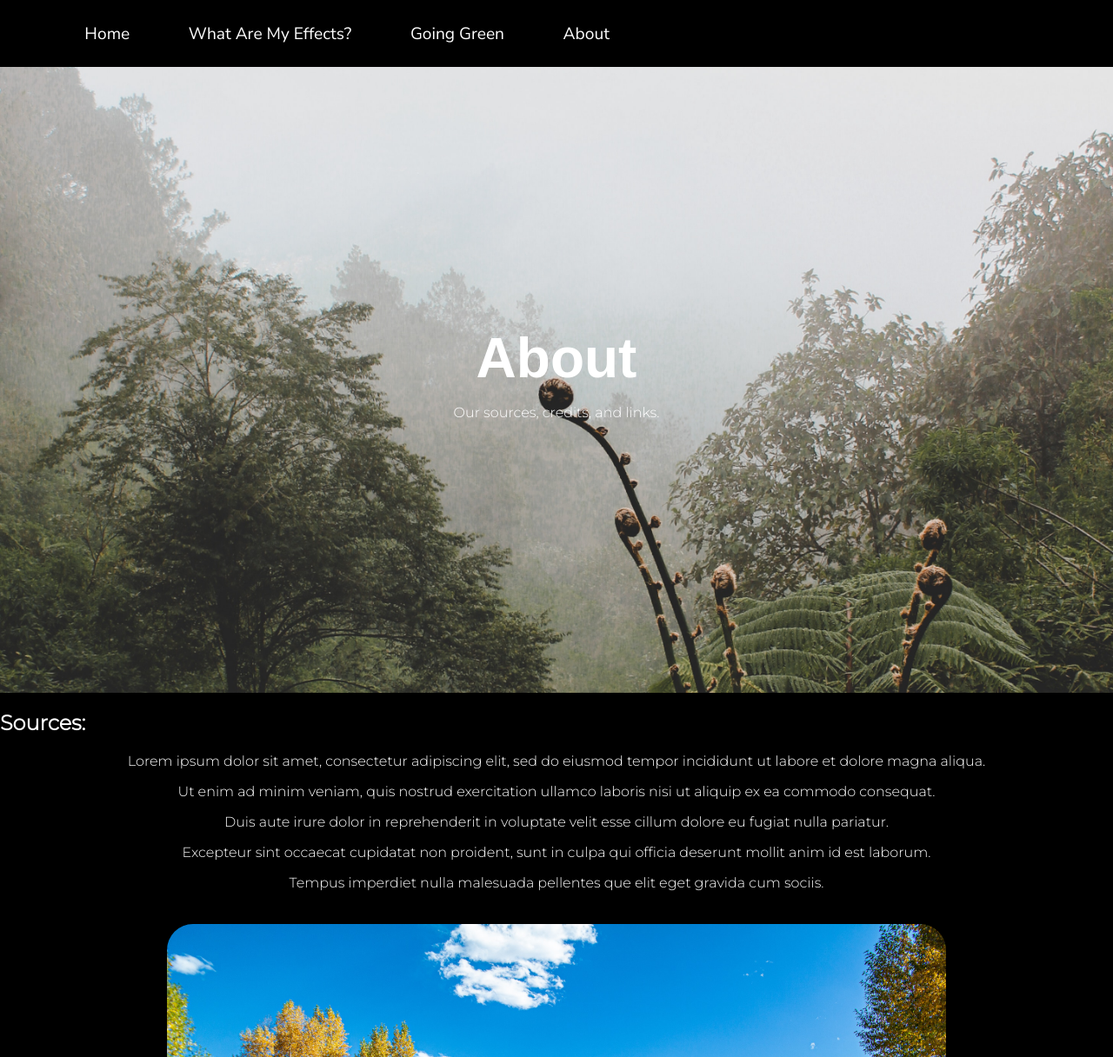
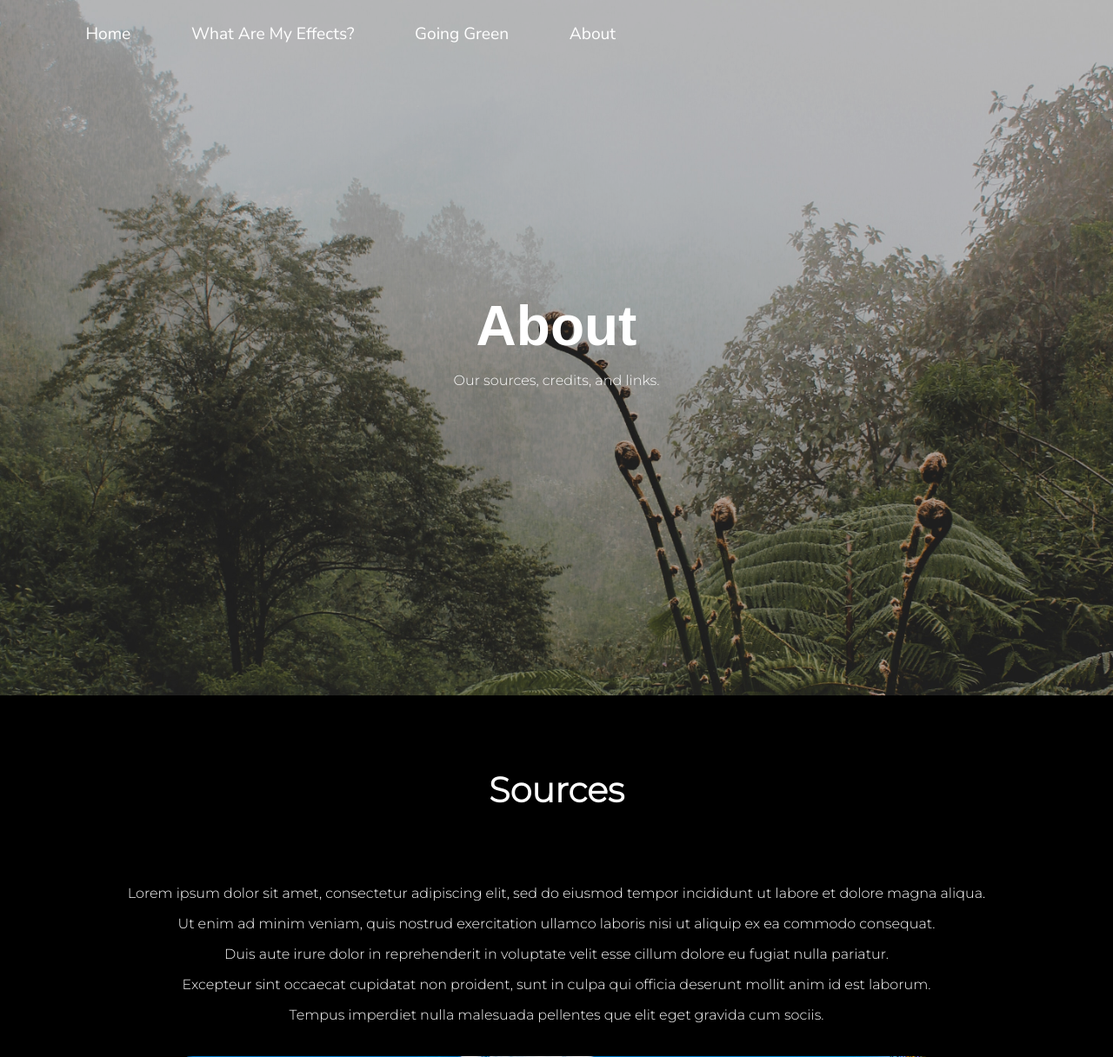
Before and after one commit to Scaledfish64/TheGreeningProject, a PHP site: page /about.html in a window 1280 px wide. Shown: the top 1216 px of the page at 87% size. Run offline with PHP 8.4, Linux system fonts and the light colour scheme; some web fonts are replaced.

Commit message:
about changes, fixed nav

```diff
--- a/about.html
+++ b/about.html
@@ -31,7 +31,7 @@
     </section>
     <section class="about-body hidden">
       <div id="about-sources">
-        <h2 class="hidden">Sources:</h2>
+        <h1 class="hidden heading">Sources</h1>
         <p class="hidden" id="source1">Lorem ipsum dolor sit amet, consectetur adipiscing elit, sed do eiusmod tempor incididunt ut labore et dolore magna aliqua.</p>
         <p class="hidden" id="source2">Ut enim ad minim veniam, quis nostrud exercitation ullamco laboris nisi ut aliquip ex ea commodo consequat.</p>
         <p class="hidden" id="source3">Duis aute irure dolor in reprehenderit in voluptate velit esse cillum dolore eu fugiat nulla pariatur.</p>
--- a/index.css
+++ b/index.css
@@ -44,10 +44,11 @@ h1, h2, h3{
 
 .nav{
   background-color: transparent;
-  position: sticky;
+  position: fixed;
   top: 0;
   transition: 0.5s;
   padding: 2%;
+  width: 100%;
   z-index: 1000;
 }
 
@@ -243,8 +244,10 @@ hover-underline {
   display: grid;
   place-items: center;
   align-content: center;
-  min-height: 90vh;
+  min-height: 100vh;
   background-image: url("images/pexels-rifqi-ramadhan-884547.jpg");
+  background-color: rgba(0, 0, 0, 0.2);
+  background-blend-mode: multiply;
   background-size: cover;
 }
 
@@ -267,31 +270,24 @@ hover-underline {
   margin-right: 8%;
 }
 
-<<<<<<< HEAD
-=======
-#about-sources h2 {
-  font-size: 3em;
-  text-align: center;
+#source1 {
+  transition-delay: 100ms;
 }
 
-#source1 {
+#source2 {
+ transition-delay: 150ms;
+}
+
+#source3 {
   transition-delay: 200ms;
 }
 
-#source2 {
- transition-delay: 300ms;
-}
-
-#source3 {
-  transition-delay: 400ms;
-}
-
 #source4 {
-  transition-delay: 500ms;
+  transition-delay: 250ms;
 }
 
 #source5 {
-  transition-delay: 600ms;
+  transition-delay: 300ms;
 }
 
 .about-body p {
@@ -310,4 +306,3 @@ hover-underline {
   border-radius: 30px;
   transition-delay: 800ms;
 }
->>>>>>> ab0620e3fe7556d24096969e12aa214615908544
```
